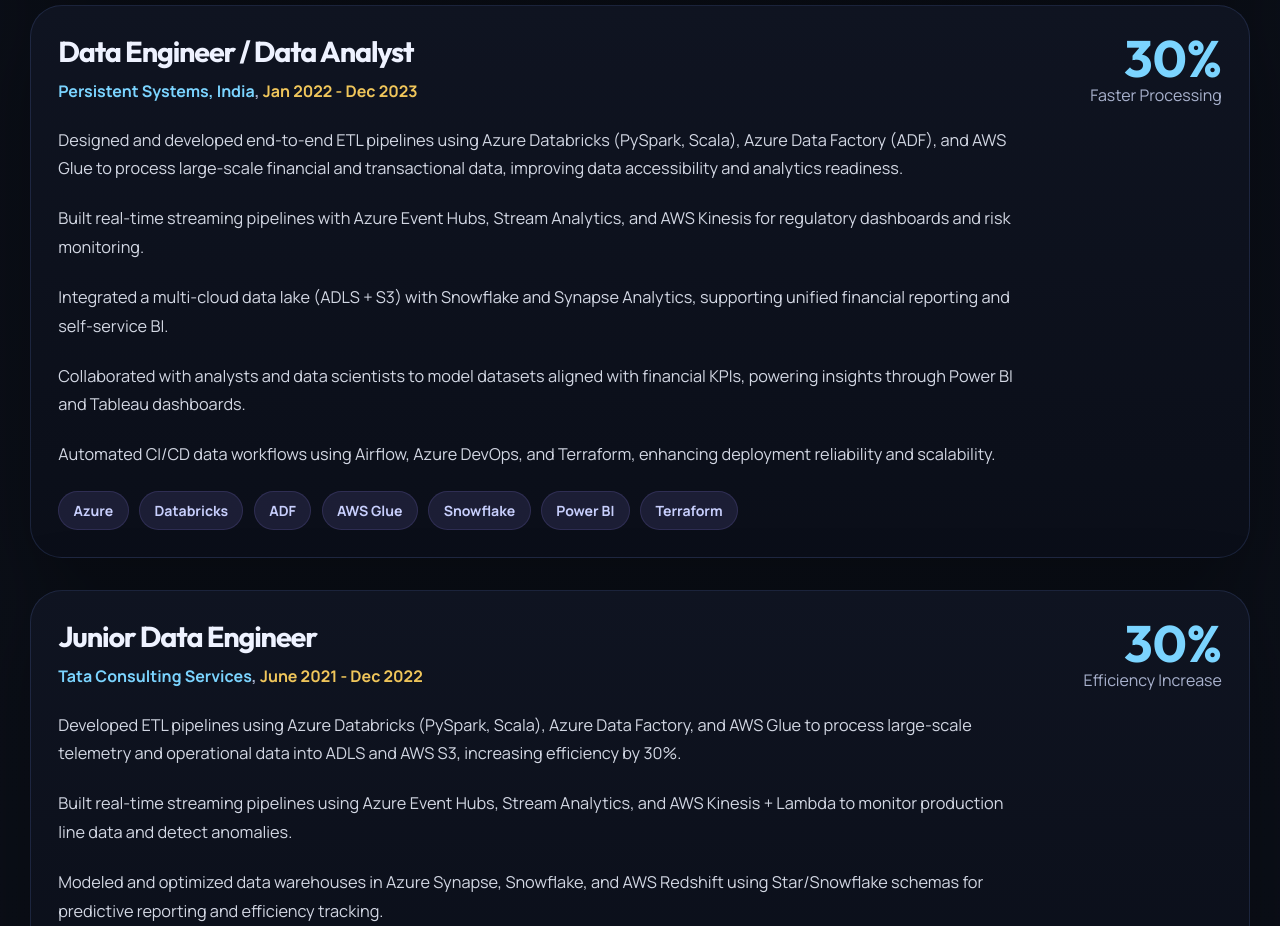
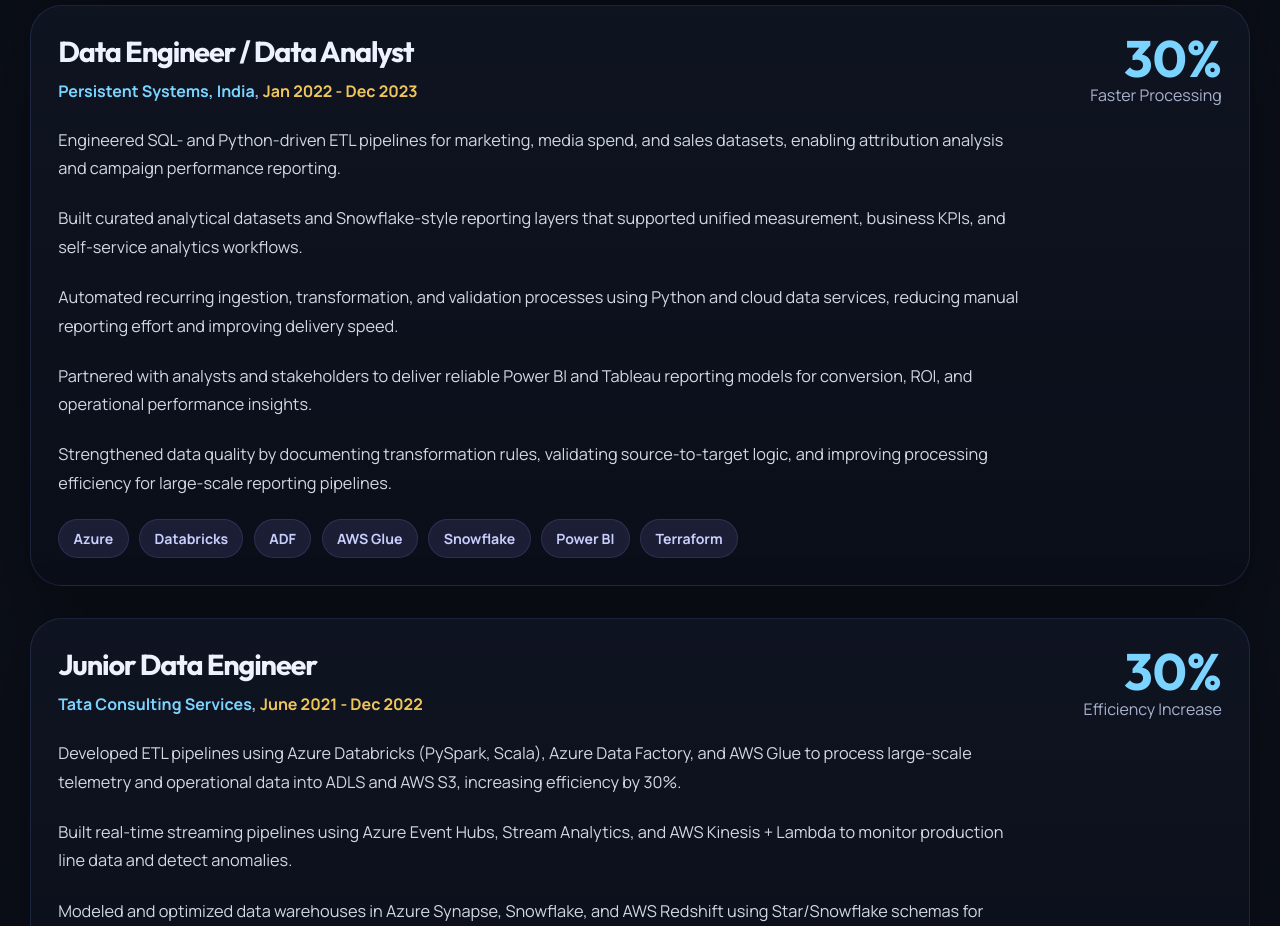
Before and after one commit to kodarubhargav/portfolio, a React (Vite) app: page / in a window 1280 px wide. Shown: the part 2760-3686 px from the top of the page. Built offline with nearby package versions, Linux system fonts and the light colour scheme.

Commit message:
Differentiate Persistent Systems experience

```diff
--- a/src/App.jsx
+++ b/src/App.jsx
@@ -40,11 +40,11 @@
     highlight: "30%",
     highlightLabel: "Faster Processing",
     points: [
-      "Designed and developed end-to-end ETL pipelines using Azure Databricks (PySpark, Scala), Azure Data Factory (ADF), and AWS Glue to process large-scale financial and transactional data, improving data accessibility and analytics readiness.",
-      "Built real-time streaming pipelines with Azure Event Hubs, Stream Analytics, and AWS Kinesis for regulatory dashboards and risk monitoring.",
-      "Integrated a multi-cloud data lake (ADLS + S3) with Snowflake and Synapse Analytics, supporting unified financial reporting and self-service BI.",
-      "Collaborated with analysts and data scientists to model datasets aligned with financial KPIs, powering insights through Power BI and Tableau dashboards.",
-      "Automated CI/CD data workflows using Airflow, Azure DevOps, and Terraform, enhancing deployment reliability and scalability.",
+      "Engineered SQL- and Python-driven ETL pipelines for marketing, media spend, and sales datasets, enabling attribution analysis and campaign performance reporting.",
+      "Built curated analytical datasets and Snowflake-style reporting layers that supported unified measurement, business KPIs, and self-service analytics workflows.",
+      "Automated recurring ingestion, transformation, and validation processes using Python and cloud data services, reducing manual reporting effort and improving delivery speed.",
+      "Partnered with analysts and stakeholders to deliver reliable Power BI and Tableau reporting models for conversion, ROI, and operational performance insights.",
+      "Strengthened data quality by documenting transformation rules, validating source-to-target logic, and improving processing efficiency for large-scale reporting pipelines.",
     ],
     tags: ["Azure", "Databricks", "ADF", "AWS Glue", "Snowflake", "Power BI", "Terraform"],
   },
```
